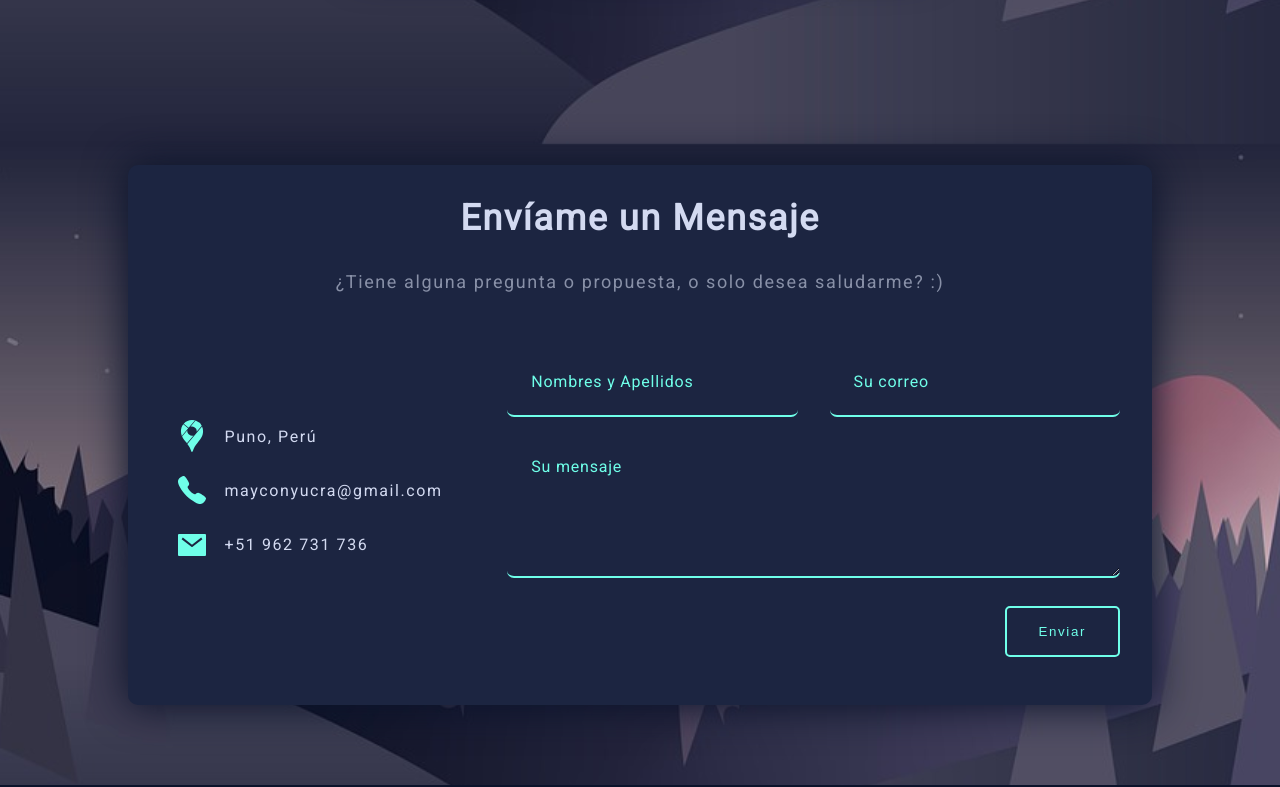
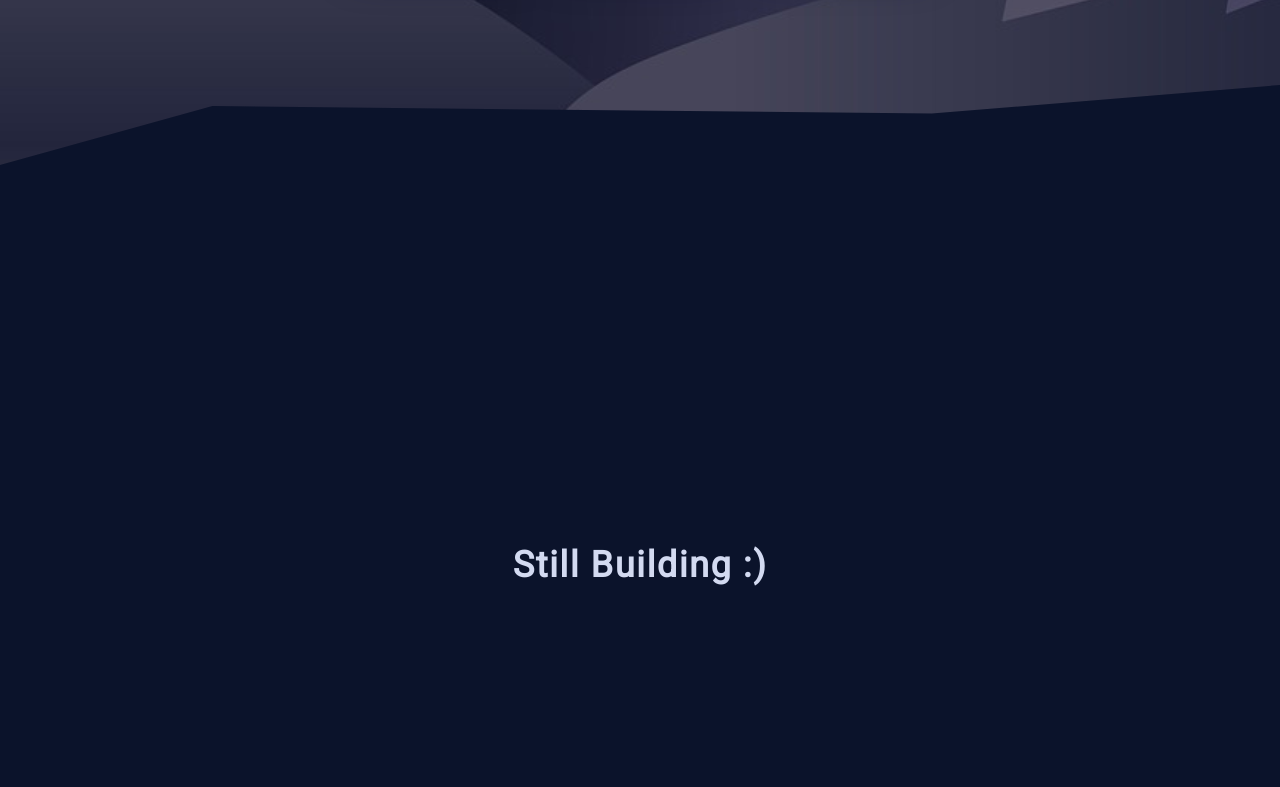
Before and after one commit to mayconyucra/portfolio, a React (Create React App) app: page / in a window 1280 px wide. Shown: the part 2256-3043 px from the top of the page. Built offline with nearby package versions, Linux system fonts and the light colour scheme.

Commit message:
Add Projects

```diff
--- /dev/null
+++ b/src/Anyproyects.jsx
@@ -0,0 +1,54 @@
+import styled from "styled-components"
+import GlobalColor from "./components/GlobalColors";
+const BackgroundStyled = styled.div`
+    position: relative;
+    background-color: ${GlobalColor.primary};
+    height: 100vh;
+    width: 100%;
+    padding: 4rem 0;
+    display: flex;
+    align-items: center;
+    justify-content: center;
+`;
+const TextPrueba = styled.h1`
+    text-align: center;
+    color: ${GlobalColor.title};
+    font-size: 36px;
+    letter-spacing: .1rem;
+    padding: 1rem 0;
+    @media screen and (min-width: 768px ) and (max-width: 1023px){
+        font-size: 30px;
+        padding: .5rem 0;
+    }
+    @media screen and (max-width: 767px){
+        font-size: 26px;
+        padding: .5rem 0;
+    }
+`;
+/// Separadores Clip Path////
+const ClipPath = styled.div`
+    width: 100%;
+    height: 10vh;
+    background-color: ${GlobalColor.primary};
+    -webkit-clip-path: ${({ StringPath }) => StringPath};;
+    clip-path: ${({ StringPath }) => StringPath};
+    @media screen and (max-width: 767px){
+        height: 5vh;
+    }
+`;
+/// Separadores Clip Path////
+const Anyproyects = () => {
+    return (
+        <>
+            <ClipPath StringPath="polygon(72.8% 35.8%, 100% 0%, 100% 100%, 0% 100%, 16.6% 26.3%);" />
+            <BackgroundStyled>
+                <TextPrueba>
+                    Still Building :)
+                </TextPrueba>
+            </BackgroundStyled>
+            <ClipPath StringPath="polygon(100% 0, 88% 80%, 27% 30%, 0 100%, 0 0);" />
+        </>
+    )
+}
+
+export default Anyproyects
--- a/src/App.js
+++ b/src/App.js
@@ -4,6 +4,7 @@ import AboutMe from "./AboutMe"
 import Skills from "./Skills"
 import Contact from "./Contact"
 import Footer from "./Footer"
+import Anyproyects from "./Anyproyects"
 const App = () => {
   return (
     <>
@@ -11,6 +12,7 @@ const App = () => {
       <Portada/>
       <AboutMe/>
       <Skills/>
+      <Anyproyects/>
       <Contact/>
       <Footer/>
     </>
--- a/src/Contact.jsx
+++ b/src/Contact.jsx
@@ -277,11 +277,11 @@ const Contact = () => {
                             </ContainerIconAndDate>
                             <ContainerIconAndDate>
                                 <StyleIcons as={IoCall} />
-                                <TextDate>mayconyucra@gmail.com</TextDate>
+                                <TextDate>+51 962 731 736</TextDate>
                             </ContainerIconAndDate>
                             <ContainerIconAndDate>
                                 <StyleIcons as={IoMailSharp} />
-                                <TextDate>+51 962 731 736</TextDate>
+                                <TextDate>mayconyucra@gmail.com</TextDate>
                             </ContainerIconAndDate>
                         </ContainerIcons>
                     </ContainerIconsDate>
```
